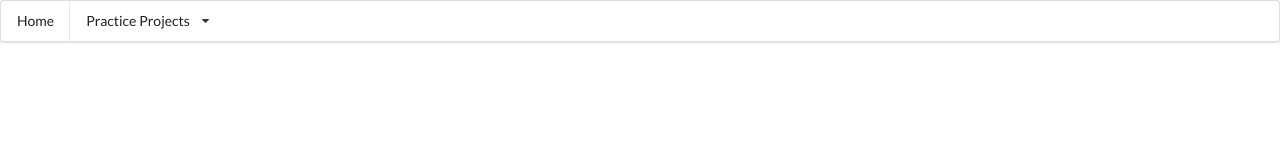
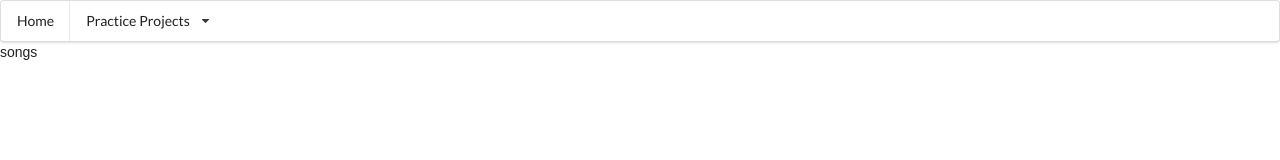
Before and after one commit to hungrypc/practice-list, a React (Create React App) app: page /songs in a window 1280 px wide. Shown: the top 160 px of the page. Built offline with nearby package versions, Linux system fonts and the light colour scheme.

Commit message:
starting redux

```diff
--- a/package.json
+++ b/package.json
@@ -6,8 +6,10 @@
     "axios": "^0.19.1",
     "react": "^16.12.0",
     "react-dom": "^16.12.0",
+    "react-redux": "^7.1.3",
     "react-router-dom": "^5.1.2",
-    "react-scripts": "0.9.x"
+    "react-scripts": "0.9.x",
+    "redux": "^4.0.5"
   },
   "devDependencies": {},
   "scripts": {
--- a/src/App.js
+++ b/src/App.js
@@ -6,6 +6,7 @@ import Home from './Home';
 import List from './list/List';
 import Search from './search/Search';
 import Youtube from './youtube/Youtube';
+import Songs from './songs/Songs';
 import './style/App.css';
 
 class App extends Component {
@@ -20,6 +21,7 @@ class App extends Component {
               <Route path='/list' component={List} exact/>
               <Route path='/search' component={Search} exact />
               <Route path='/youtube' component={Youtube} exact />
+              <Route path='/songs' component={Songs} exact />
             </Switch>
         </div>
       </BrowserRouter>
--- a/src/Nav.js
+++ b/src/Nav.js
@@ -13,6 +13,7 @@ const Nav = () => {
                <Link className="item" to="/list">List</Link>
                <Link className="item" to="/search">Search</Link>
                <Link className="item" to="/youtube">Youtube</Link>
+               <Link className="item" to="/songs">Songs</Link>
             </div>
          </div>
 
--- /dev/null
+++ b/src/songs/Songs.js
@@ -0,0 +1,11 @@
+import React from 'react';
+
+const Songs = () => {
+    return (
+        <div>
+            songs
+        </div>
+    )
+};
+
+export default Songs;
```
Also changed, not shown: src/style/songs.css (added), 1 other file (tests, documents, lock files or other folders).
